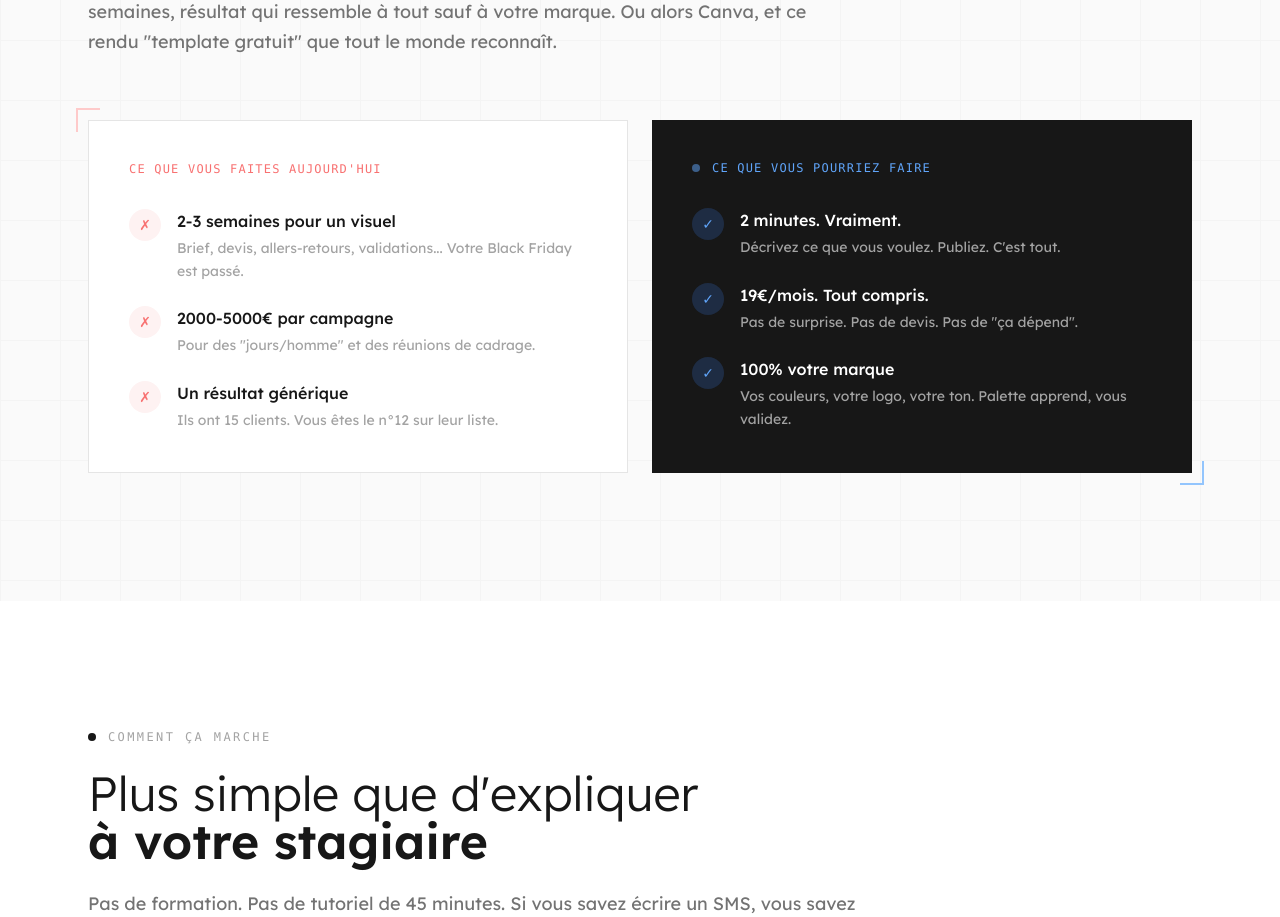
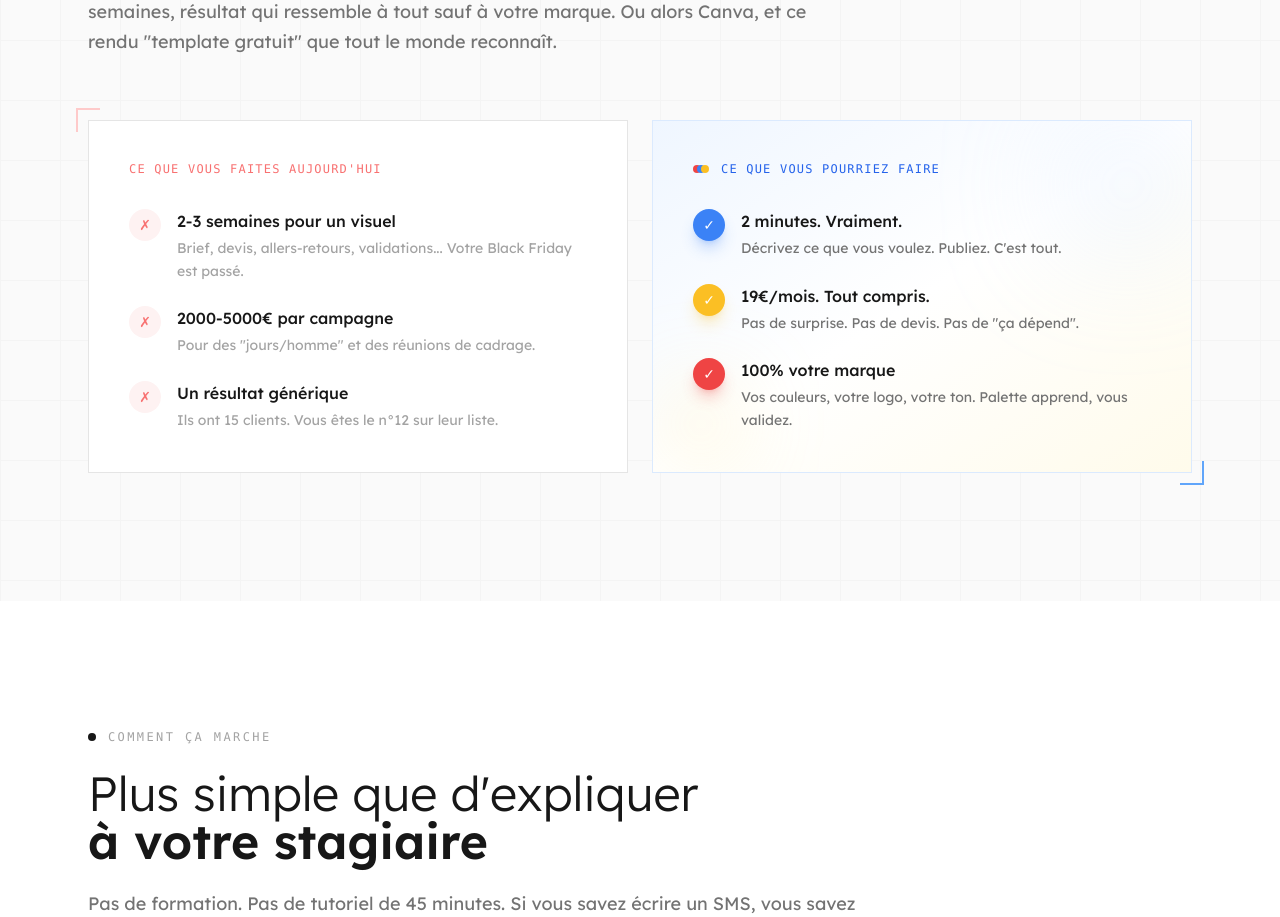
Before and after one commit to Liftof/briefbox, a Next.js app: page / in a window 1280 px wide. Shown: the part 1120-2037 px from the top of the page. Built offline with nearby package versions, Linux system fonts and the light colour scheme; no server answers.

Commit message:
style: Light gradient design for comparison section

```diff
--- a/app/page.tsx
+++ b/app/page.tsx
@@ -69,35 +69,45 @@ export default function Home() {
               </div>
             </div>
 
-            {/* What you could do */}
+            {/* What you could do - Light gradient with Palette colors */}
             <div className="relative">
-              <div className="absolute -bottom-3 -right-3 w-6 h-6 border-r-2 border-b-2 border-blue-300" />
-              <div className="bg-gray-900 text-white p-8 md:p-10 h-full">
+              <div className="absolute -bottom-3 -right-3 w-6 h-6 border-r-2 border-b-2 border-blue-400" />
+              <div className="bg-gradient-to-br from-blue-50 via-white to-amber-50 border border-blue-100 p-8 md:p-10 h-full relative overflow-hidden">
+                {/* Subtle color blobs */}
+                <div className="absolute top-0 right-0 w-32 h-32 bg-blue-200/30 rounded-full blur-3xl" />
+                <div className="absolute bottom-0 left-0 w-24 h-24 bg-amber-200/20 rounded-full blur-2xl" />
+
+                <div className="relative z-10">
                   <div className="flex items-center gap-3 mb-8">
-                  <div className="w-2 h-2 bg-blue-400 rounded-full animate-pulse" />
-                  <span className="text-xs font-mono uppercase tracking-widest text-blue-400">Ce que vous pourriez faire</span>
+                    <div className="flex -space-x-1">
+                      <div className="w-2 h-2 bg-red-500 rounded-full" />
+                      <div className="w-2 h-2 bg-blue-500 rounded-full" />
+                      <div className="w-2 h-2 bg-amber-400 rounded-full" />
+                    </div>
+                    <span className="text-xs font-mono uppercase tracking-widest text-blue-600">Ce que vous pourriez faire</span>
                   </div>
 
                   <div className="space-y-6">
                     <div className="flex items-start gap-4">
-                    <div className="w-8 h-8 bg-blue-500/20 rounded-full flex items-center justify-center text-blue-400 text-sm flex-shrink-0">✓</div>
+                      <div className="w-8 h-8 bg-blue-500 rounded-full flex items-center justify-center text-white text-sm flex-shrink-0 shadow-lg shadow-blue-500/30">✓</div>
                       <div>
-                      <div className="font-medium text-white mb-1">2 minutes. Vraiment.</div>
-                      <div className="text-sm text-gray-400 leading-relaxed">Décrivez ce que vous voulez. Publiez. C'est tout.</div>
+                        <div className="font-medium text-gray-900 mb-1">2 minutes. Vraiment.</div>
+                        <div className="text-sm text-gray-500 leading-relaxed">Décrivez ce que vous voulez. Publiez. C'est tout.</div>
                       </div>
                     </div>
                     <div className="flex items-start gap-4">
-                    <div className="w-8 h-8 bg-blue-500/20 rounded-full flex items-center justify-center text-blue-400 text-sm flex-shrink-0">✓</div>
+                      <div className="w-8 h-8 bg-amber-400 rounded-full flex items-center justify-center text-white text-sm flex-shrink-0 shadow-lg shadow-amber-400/30">✓</div>
                       <div>
-                      <div className="font-medium text-white mb-1">19€/mois. Tout compris.</div>
-                      <div className="text-sm text-gray-400 leading-relaxed">Pas de surprise. Pas de devis. Pas de "ça dépend".</div>
+                        <div className="font-medium text-gray-900 mb-1">19€/mois. Tout compris.</div>
+                        <div className="text-sm text-gray-500 leading-relaxed">Pas de surprise. Pas de devis. Pas de "ça dépend".</div>
                       </div>
                     </div>
                     <div className="flex items-start gap-4">
-                    <div className="w-8 h-8 bg-blue-500/20 rounded-full flex items-center justify-center text-blue-400 text-sm flex-shrink-0">✓</div>
+                      <div className="w-8 h-8 bg-red-500 rounded-full flex items-center justify-center text-white text-sm flex-shrink-0 shadow-lg shadow-red-500/30">✓</div>
                       <div>
-                      <div className="font-medium text-white mb-1">100% votre marque</div>
-                      <div className="text-sm text-gray-400 leading-relaxed">Vos couleurs, votre logo, votre ton. Palette apprend, vous validez.</div>
+                        <div className="font-medium text-gray-900 mb-1">100% votre marque</div>
+                        <div className="text-sm text-gray-500 leading-relaxed">Vos couleurs, votre logo, votre ton. Palette apprend, vous validez.</div>
+                      </div>
                     </div>
                   </div>
                 </div>
```
Lines whose indentation alone changed are shown as unchanged.
